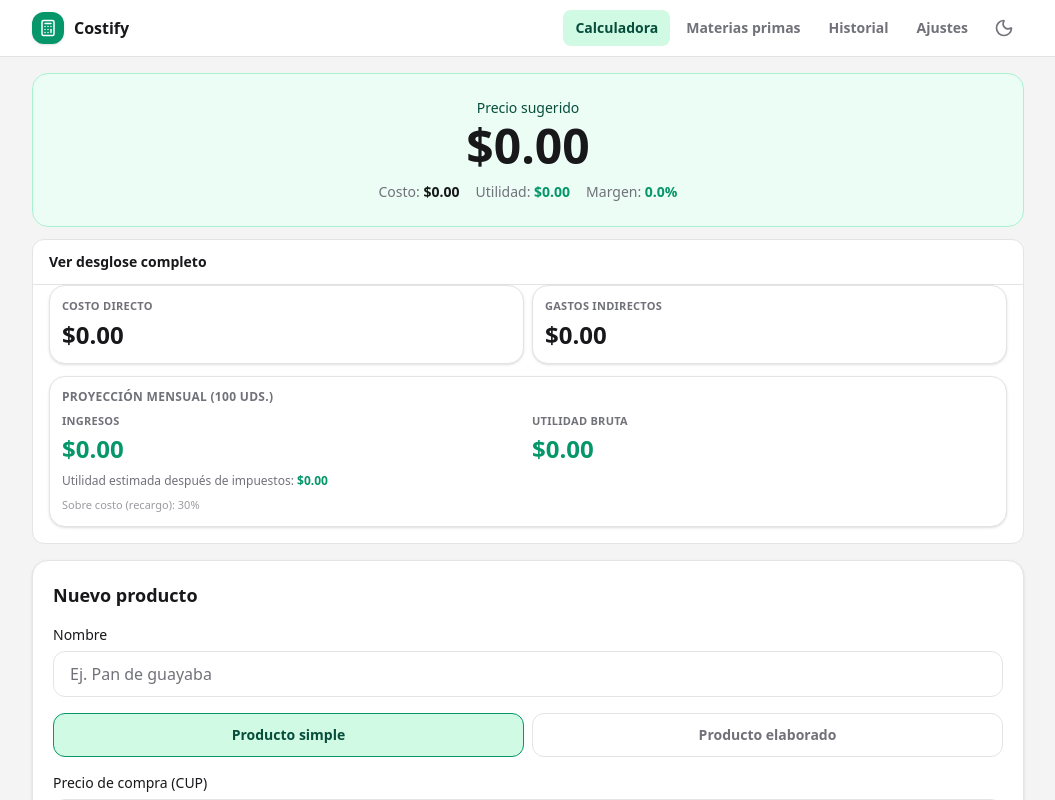
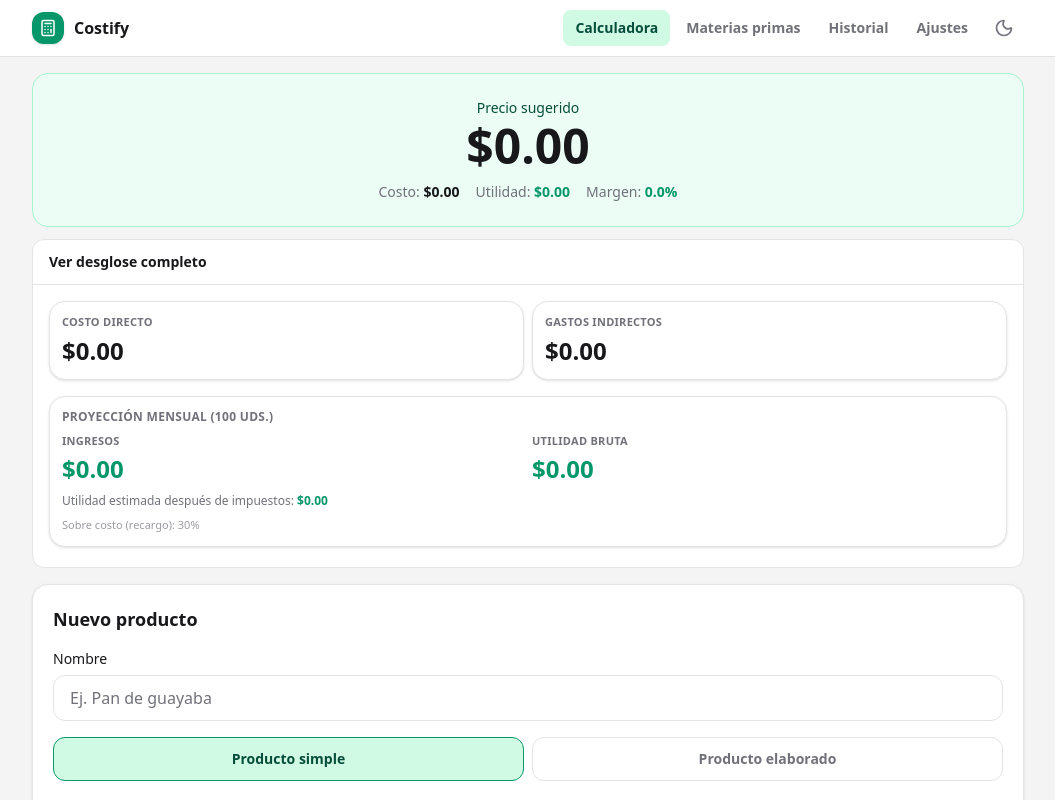
Before and after one commit to ypvaldivia88/Costify, a Next.js app: page / in a window 1280 px wide. Both pictures are taken after a click on the heading "Ver desglose completo". Shown: the top 800 px of the page, without its empty margins (112-1167 px from the left). Built offline with nearby package versions, Linux system fonts and the light colour scheme.

Commit message:
Aumentar margen interno del desglose expandido en resultados
Co-authored-by: Yasmani Palmero Valdivia <ypvaldivia@outlook.com>

```diff
--- a/components/calculator/PricingResults.tsx
+++ b/components/calculator/PricingResults.tsx
@@ -60,7 +60,7 @@ export function PricingResults({ result, taxSettings }: PricingResultsProps) {
           <summary className="px-4 py-3 text-sm font-semibold text-foreground cursor-pointer list-none select-none [&::-webkit-details-marker]:hidden">
             Ver desglose completo
           </summary>
-          <div className="px-4 pb-4 space-y-3 border-t border-border">
+          <div className="px-4 pt-4 pb-5 space-y-4 border-t border-border">
             {result.recipeBreakdown && result.recipeBreakdown.length > 0 && (
               <Card variant="muted" className="!p-3">
                 <p className="text-xs font-semibold uppercase tracking-wide text-muted mb-2">
```
